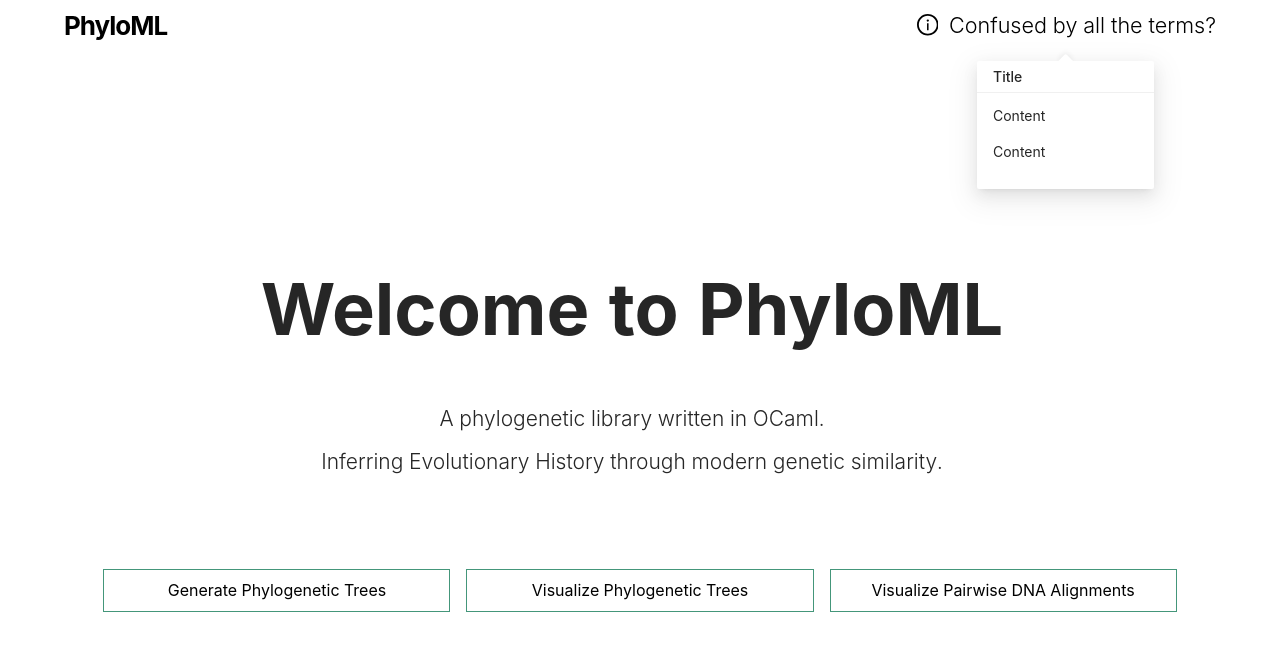
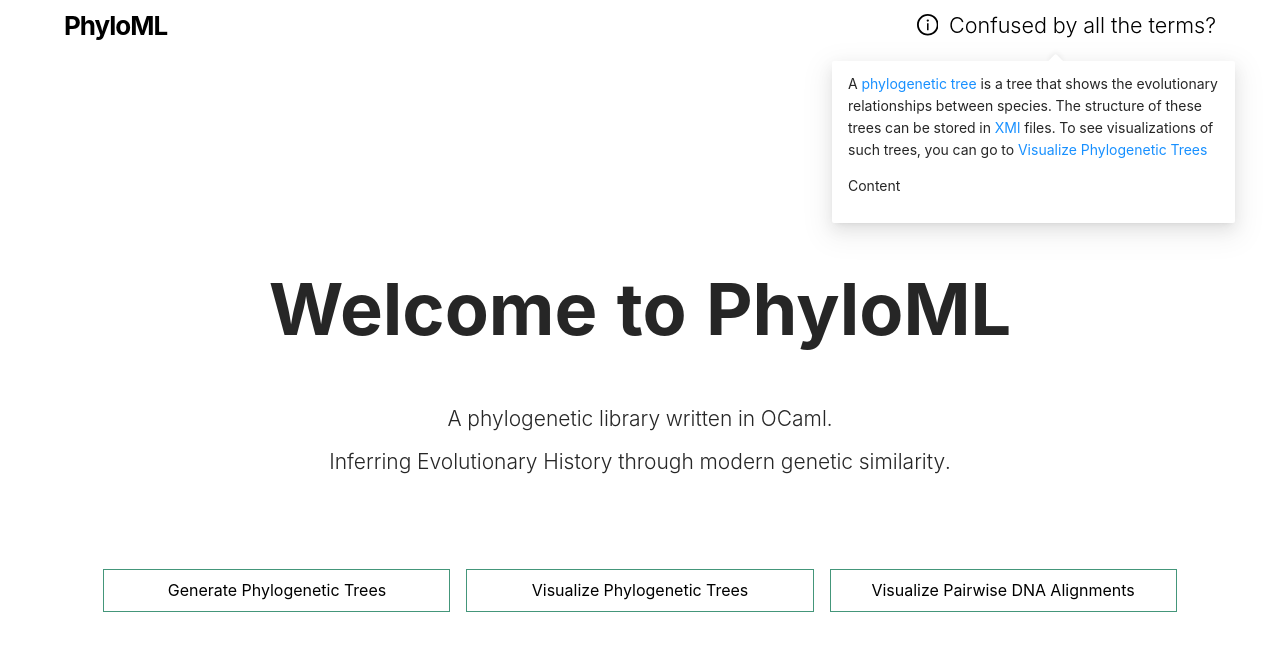
Before and after one commit to VF-S/phylo-lib-web, a React (Create React App) app: page / in a window 1280 px wide. Both pictures are taken after a click on the link "Confused by all the terms?". Shown: the top 650 px of the page. Built offline with nearby package versions, Linux system fonts and the light colour scheme; what bs-platform would draw is missing.

Commit message:
css  fix

```diff
--- a/src/App.css
+++ b/src/App.css
@@ -206,3 +206,8 @@ a.tooltip {
 .phylo-example-text {
   margin-top: 2vmin;
 }
+
+.ant-popover-inner {
+  max-width: 35vw;
+  margin-right: 10%;
+}
--- a/src/App.js
+++ b/src/App.js
@@ -11,7 +11,7 @@ import DisplayPairwise from './components/DisplayPairwise';
 const Header = () => {
   const content = (
     <div>
-      <p>Content</p>
+      <p>A <a>phylogenetic tree</a> is a tree that shows the evolutionary relationships between species. The structure of these trees can be stored in <a href="http://www.phyloxml.org/">XMl</a> files. To see visualizations of such trees, you can go to <a href="/visualize">Visualize Phylogenetic Trees </a></p>
       <p>Content</p>
     </div>
   );
@@ -20,10 +20,10 @@ const Header = () => {
       <Link className="site-title" to="/phylo-lib-web/">
         PhyloML
       </Link>
-      <Popover
+      <Popover className="clickable"
         content={content}
         className="tooltip"
-        title="Title"
+        // title="Title"
         trigger="click"
       >
         <a className="tooltip">
--- a/src/components/HomeContent.js
+++ b/src/components/HomeContent.js
@@ -8,7 +8,7 @@ export default function HomeContents() {
   return (
     <div className="wrapper main">
       <Content justify="center">
-        <Row className="intro" justify="center" gutter={[16, 16]}>
+        <Row className="intro" justify="center">
           <div>
             <h1>Welcome to PhyloML</h1>
             <h2>A phylogenetic library written in OCaml.</h2>
```
